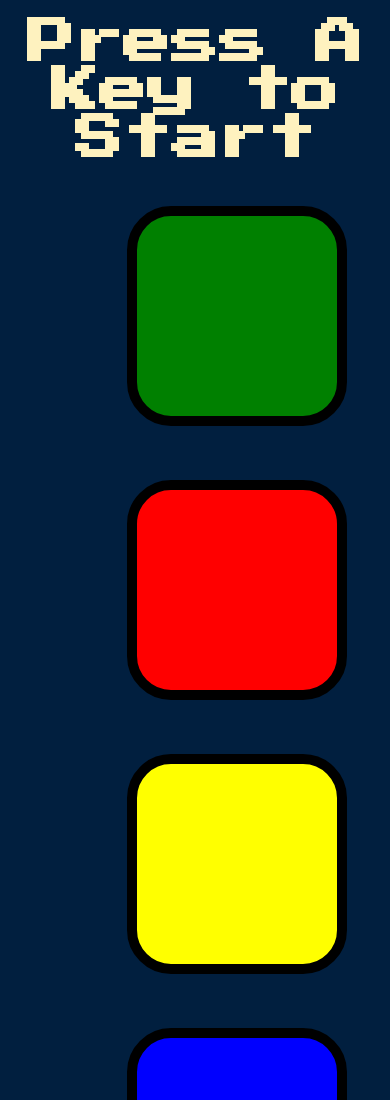
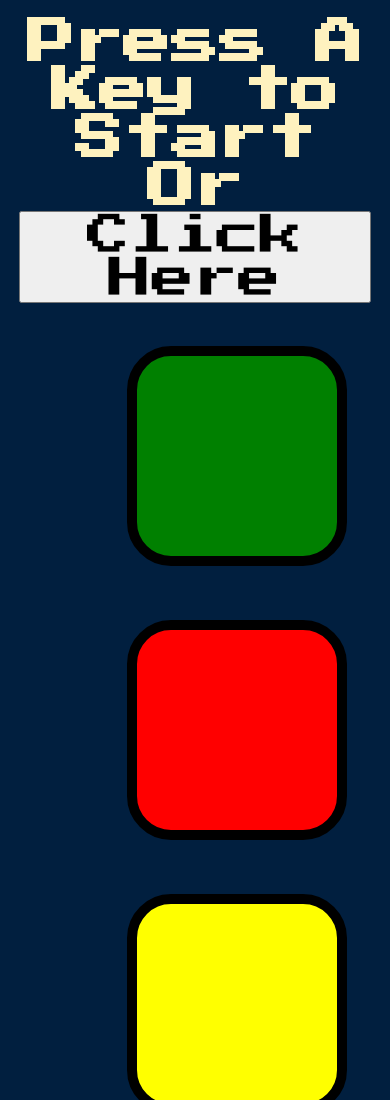
Before and after one commit to AdityaRajSingh/Simon-Game, a plain HTML site: page index.html in a window 390 px wide. Shown: the top 1100 px of the page. Drawn offline with nearby package versions, Linux system fonts and the light colour scheme.

Commit message:
Responsive

```diff
--- a/index.html
+++ b/index.html
@@ -9,7 +9,8 @@
 </head>
 
 <body>
-  <h1 id="level-title">Press A Key to Start</h1>
+  <h1 id="level-title">Press A Key to Start Or <button class="start-btn" id="start">Click Here</button></h1>
+
   <div class="container">
     <div lass="row">
 
```
